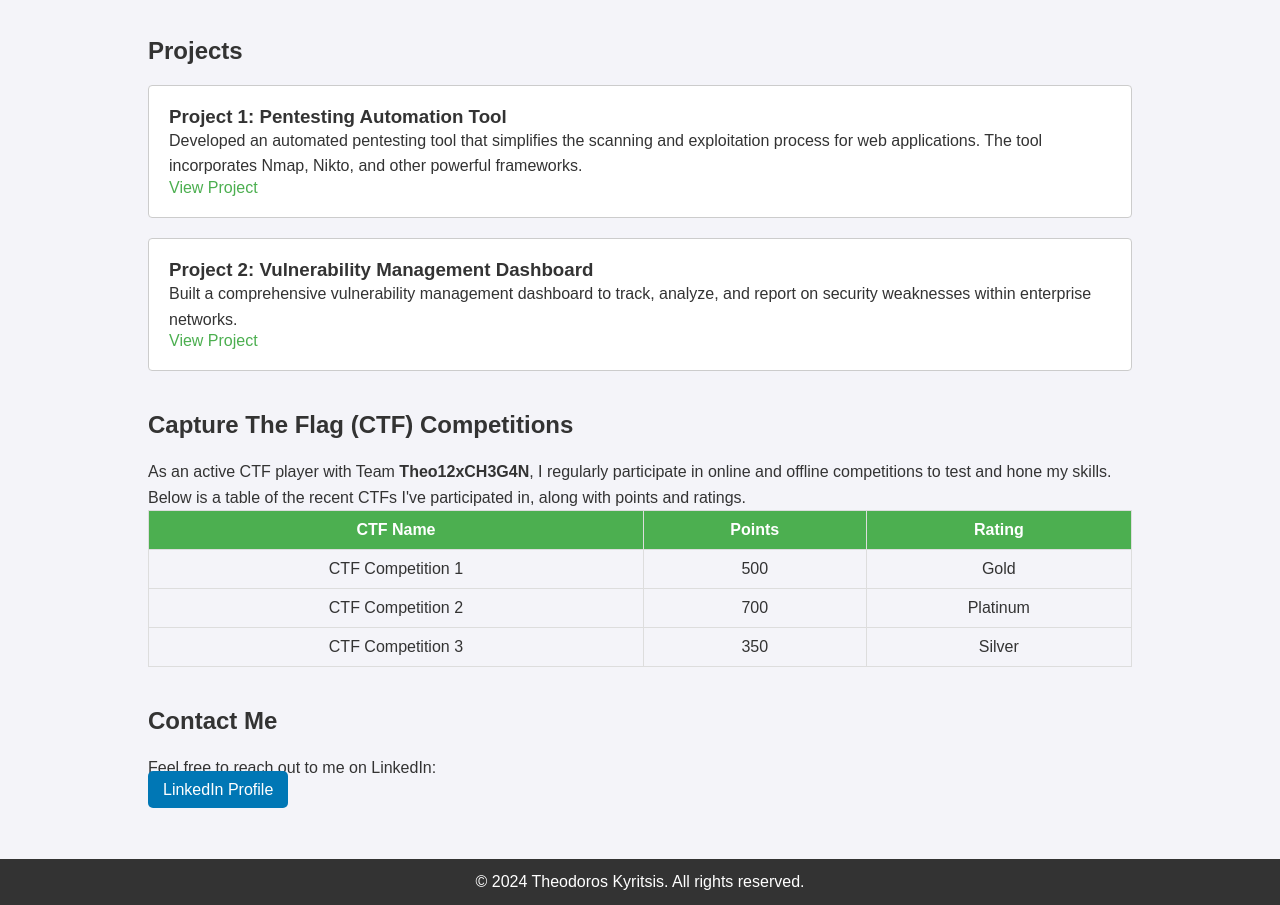
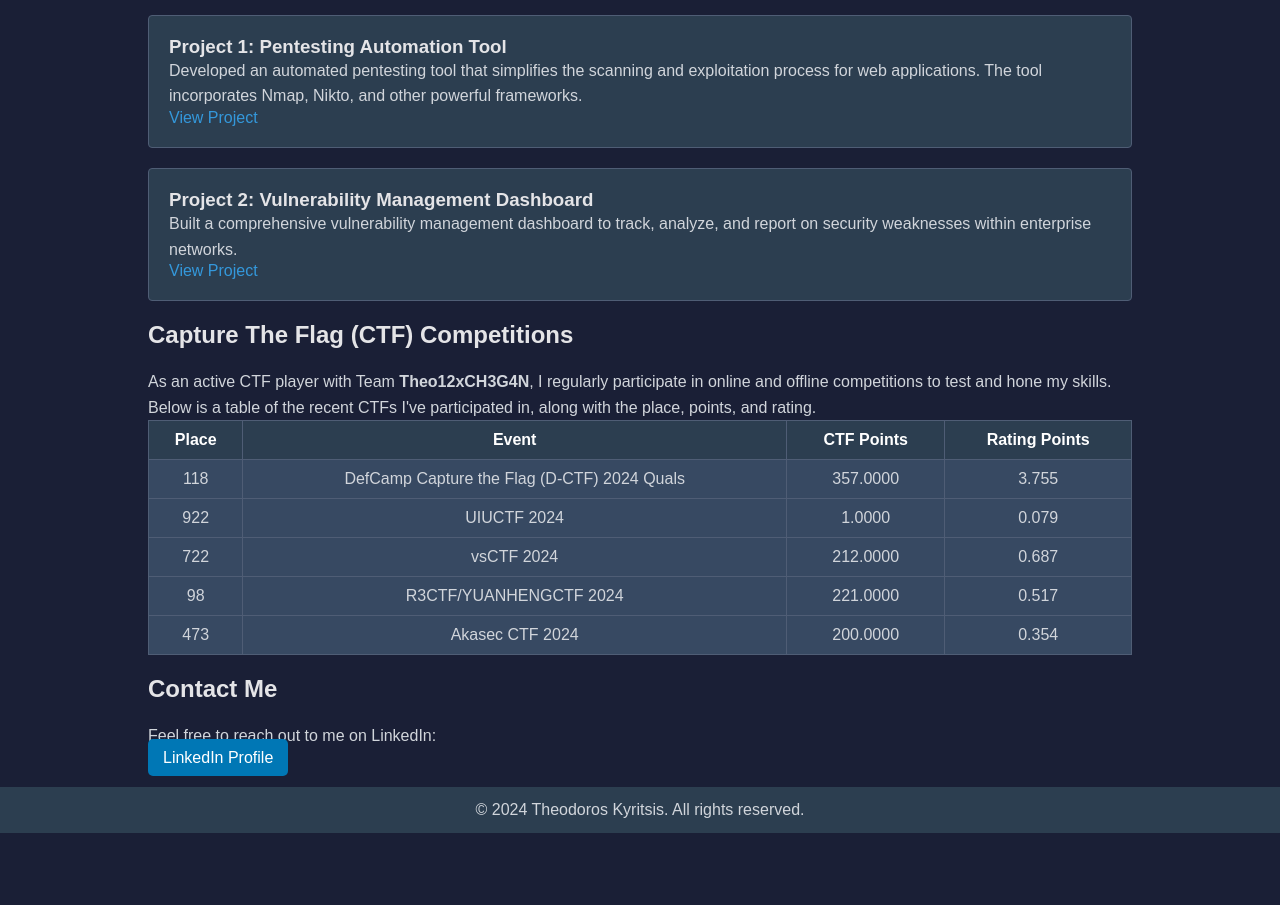
Before and after one commit to Theodore1813/TheodorosKyritsis.io, a plain HTML site: page index.html in a window 1280 px wide. Shown: the part 581-1486 px from the top of the page. After the commit the page ends 1414 px from the top, so only its background shows below. Drawn offline with Linux system fonts and the light colour scheme.

Commit message:
index.html

```diff
--- a/index.html
+++ b/index.html
@@ -14,12 +14,12 @@
 
         body {
             font-family: Arial, sans-serif;
-            background-color: #f4f4f9;
-            color: #333;
+            background-color: #1A1F36; /* Dark blue background */
+            color: #E4E4E7; /* Smooth grey text */
         }
 
         header {
-            background-color: #4CAF50;
+            background-color: #2C3E50; /* Darker shade for the header */
             padding: 20px;
             text-align: center;
             color: white;
@@ -31,16 +31,14 @@
             padding: 20px;
         }
 
-        .about, .skills, .projects, .ctf, .contact {
-            margin-bottom: 40px;
-        }
-
         h1, h2 {
             margin-bottom: 20px;
+            color: #E4E4E7; /* Smooth grey headers */
         }
 
         p {
             line-height: 1.6;
+            color: #D1D5DB; /* Slightly lighter grey for paragraphs */
         }
 
         ul {
@@ -48,7 +46,7 @@
         }
 
         ul li {
-            background-color: #4CAF50;
+            background-color: #2C3E50; /* Same as header */
             color: white;
             padding: 10px;
             margin-bottom: 10px;
@@ -56,10 +54,10 @@
         }
 
         .project {
-            border: 1px solid #ccc;
+            border: 1px solid #4F5D75;
             padding: 20px;
             border-radius: 4px;
-            background-color: white;
+            background-color: #2C3E50; /* Matches the header and elements */
             margin-bottom: 20px;
         }
 
@@ -67,10 +65,11 @@
             width: 100%;
             border-collapse: collapse;
             margin-bottom: 20px;
+            color: #D1D5DB;
         }
 
         table, th, td {
-            border: 1px solid #ddd;
+            border: 1px solid #4F5D75; /* Smooth grey borders */
         }
 
         th, td {
@@ -79,19 +78,23 @@
         }
 
         th {
-            background-color: #4CAF50;
+            background-color: #2C3E50;
             color: white;
+        }
+
+        td {
+            background-color: #374962; /* Dark grey-blue for table cells */
         }
 
         footer {
             text-align: center;
             padding: 10px;
-            background-color: #333;
+            background-color: #2C3E50;
             color: white;
         }
 
         a {
-            color: #4CAF50;
+            color: #3498DB; /* Light blue links for contrast */
             text-decoration: none;
         }
 
@@ -165,29 +168,45 @@
             <h2>Capture The Flag (CTF) Competitions</h2>
             <p>
                 As an active CTF player with Team <strong>Theo12xCH3G4N</strong>, I regularly participate in online and offline competitions
-                to test and hone my skills. Below is a table of the recent CTFs I've participated in, along with points and ratings.
+                to test and hone my skills. Below is a table of the recent CTFs I've participated in, along with the place, points, and rating.
             </p>
 
             <table>
                 <tr>
-                    <th>CTF Name</th>
-                    <th>Points</th>
-                    <th>Rating</th>
+                    <th>Place</th>
+                    <th>Event</th>
+                    <th>CTF Points</th>
+                    <th>Rating Points</th>
                 </tr>
                 <tr>
-                    <td>CTF Competition 1</td>
-                    <td>500</td>
-                    <td>Gold</td>
+                    <td>118</td>
+                    <td>DefCamp Capture the Flag (D-CTF) 2024 Quals</td>
+                    <td>357.0000</td>
+                    <td>3.755</td>
                 </tr>
                 <tr>
-                    <td>CTF Competition 2</td>
-                    <td>700</td>
-                    <td>Platinum</td>
+                    <td>922</td>
+                    <td>UIUCTF 2024</td>
+                    <td>1.0000</td>
+                    <td>0.079</td>
                 </tr>
                 <tr>
-                    <td>CTF Competition 3</td>
-                    <td>350</td>
-                    <td>Silver</td>
+                    <td>722</td>
+                    <td>vsCTF 2024</td>
+                    <td>212.0000</td>
+                    <td>0.687</td>
+                </tr>
+                <tr>
+                    <td>98</td>
+                    <td>R3CTF/YUANHENGCTF 2024</td>
+                    <td>221.0000</td>
+                    <td>0.517</td>
+                </tr>
+                <tr>
+                    <td>473</td>
+                    <td>Akasec CTF 2024</td>
+                    <td>200.0000</td>
+                    <td>0.354</td>
                 </tr>
             </table>
         </section>
```
